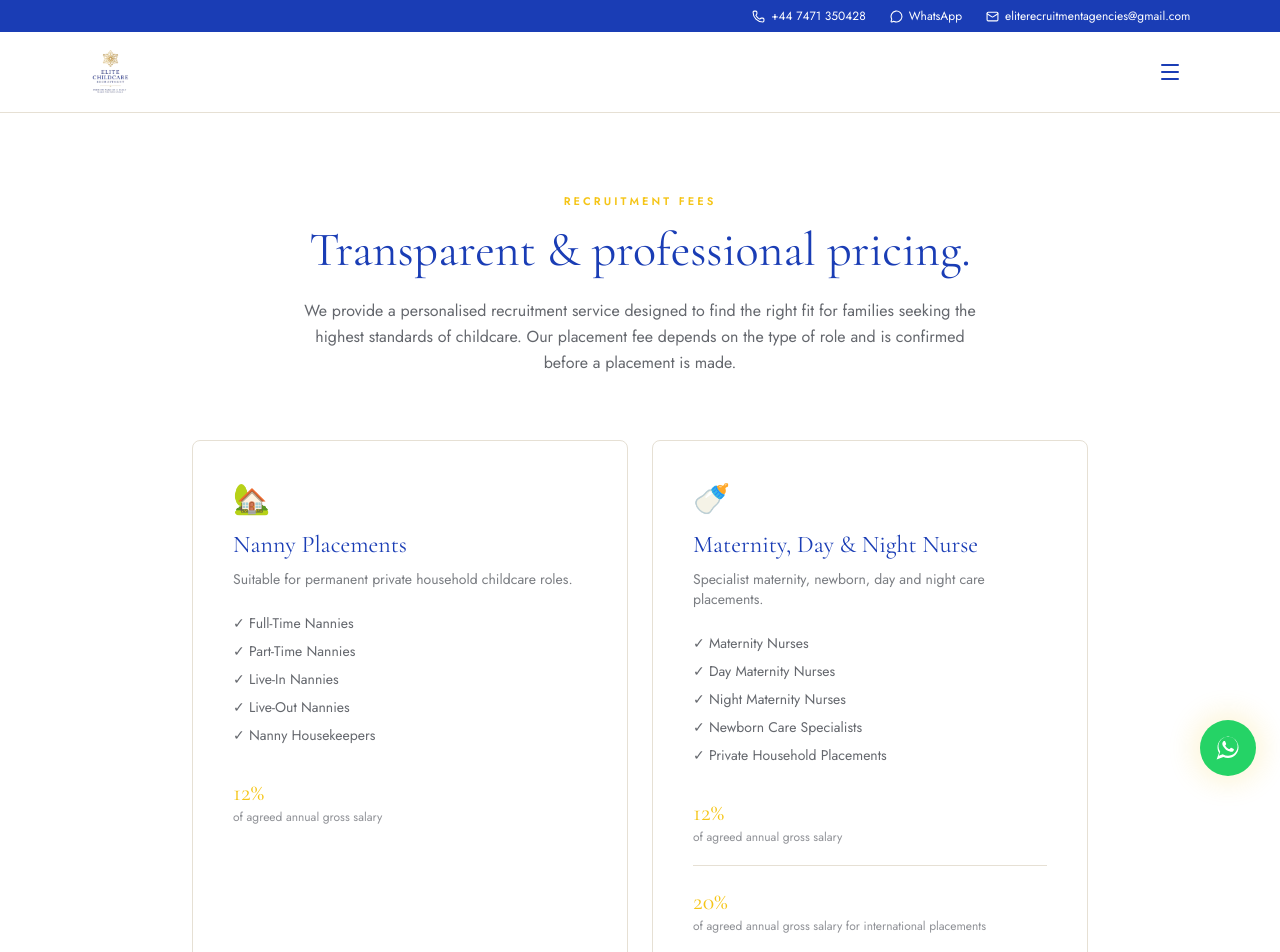
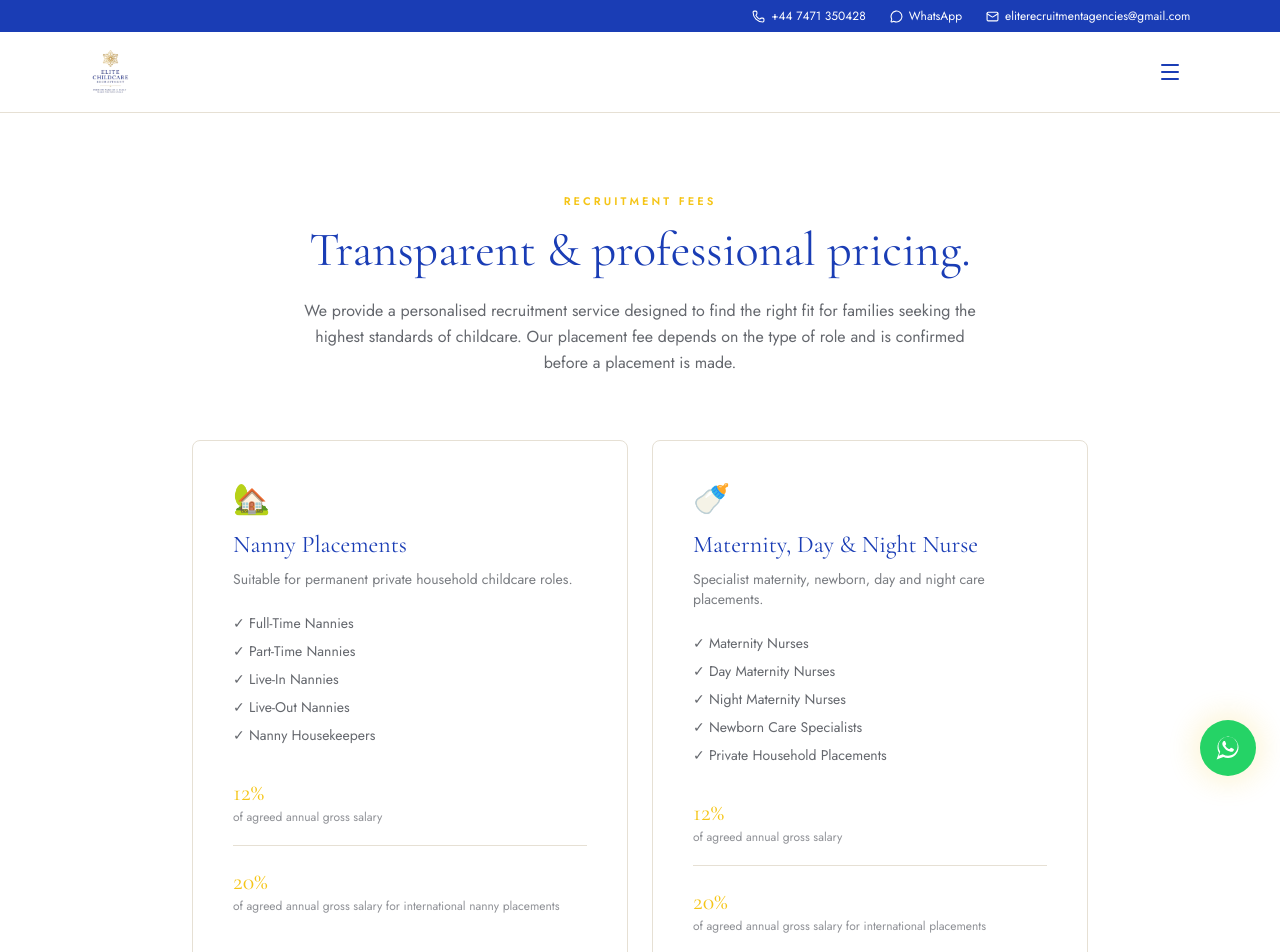
Before and after one commit to elo354/elite-recruitment-agency, a Next.js app: page /fees in a window 1280 px wide. Shown: the top 952 px of the page. Built offline with nearby package versions, Linux system fonts and the light colour scheme.

Commit message:
Update page.tsx

```diff
--- a/app/(marketing)/fees/page.tsx
+++ b/app/(marketing)/fees/page.tsx
@@ -1,4 +1,3 @@
-
 import type { Metadata } from "next";
 
 export const metadata: Metadata = {
@@ -35,8 +34,18 @@ export default function FeesPage() {
             <li>✓ Live-Out Nannies</li>
             <li>✓ Nanny Housekeepers</li>
           </ul>
+
           <div className="text-2xl font-serif text-gold">12%</div>
-          <div className="text-xs text-ink/50">of agreed annual gross salary</div>
+          <div className="text-xs text-ink/50">
+            of agreed annual gross salary
+          </div>
+
+          <div className="mt-5 pt-5 border-t border-border">
+            <div className="text-2xl font-serif text-gold">20%</div>
+            <div className="text-xs text-ink/50">
+              of agreed annual gross salary for international nanny placements
+            </div>
+          </div>
         </div>
 
         <div className="p-10 bg-white border border-border rounded-lg hover:border-gold hover:-translate-y-1 hover:shadow-lg hover:shadow-navy/10 transition-all">
@@ -54,8 +63,11 @@ export default function FeesPage() {
             <li>✓ Newborn Care Specialists</li>
             <li>✓ Private Household Placements</li>
           </ul>
+
           <div className="text-2xl font-serif text-gold">12%</div>
-          <div className="text-xs text-ink/50">of agreed annual gross salary</div>
+          <div className="text-xs text-ink/50">
+            of agreed annual gross salary
+          </div>
 
           <div className="mt-5 pt-5 border-t border-border">
             <div className="text-2xl font-serif text-gold">20%</div>
```
